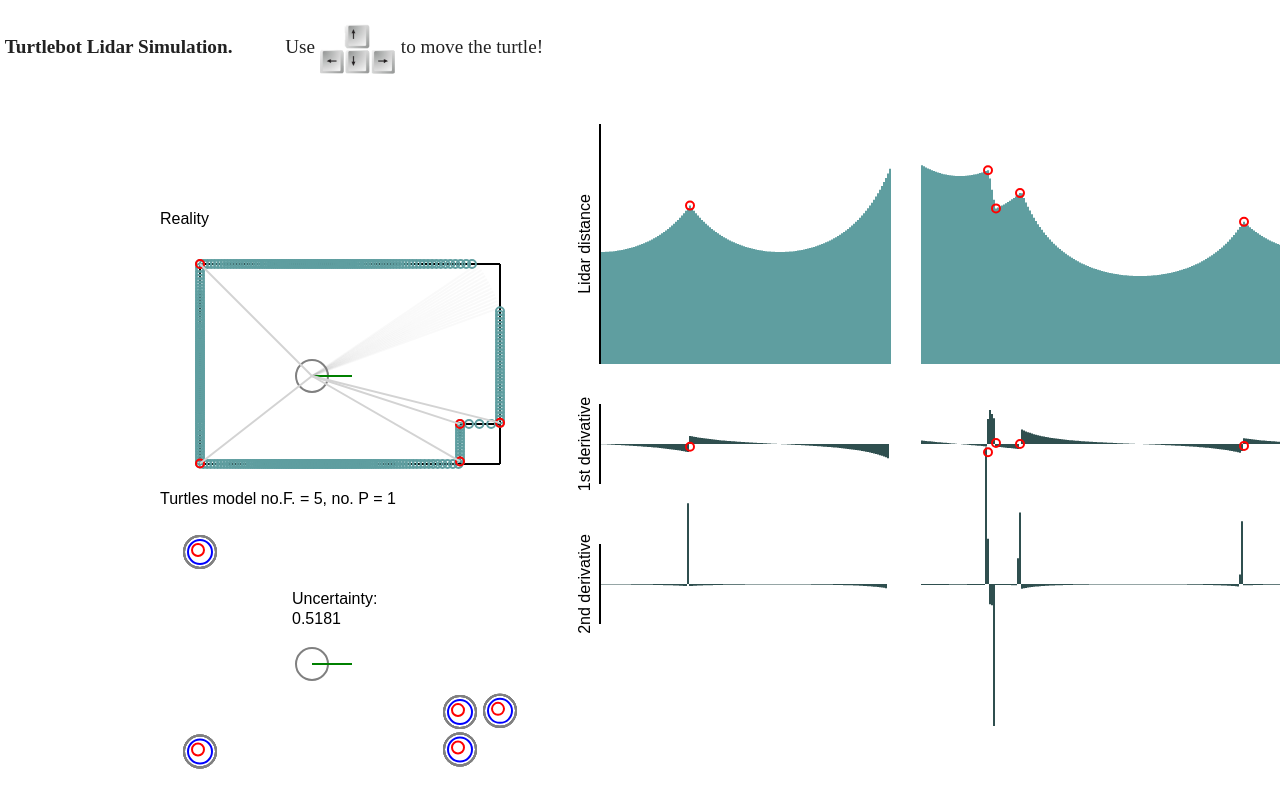
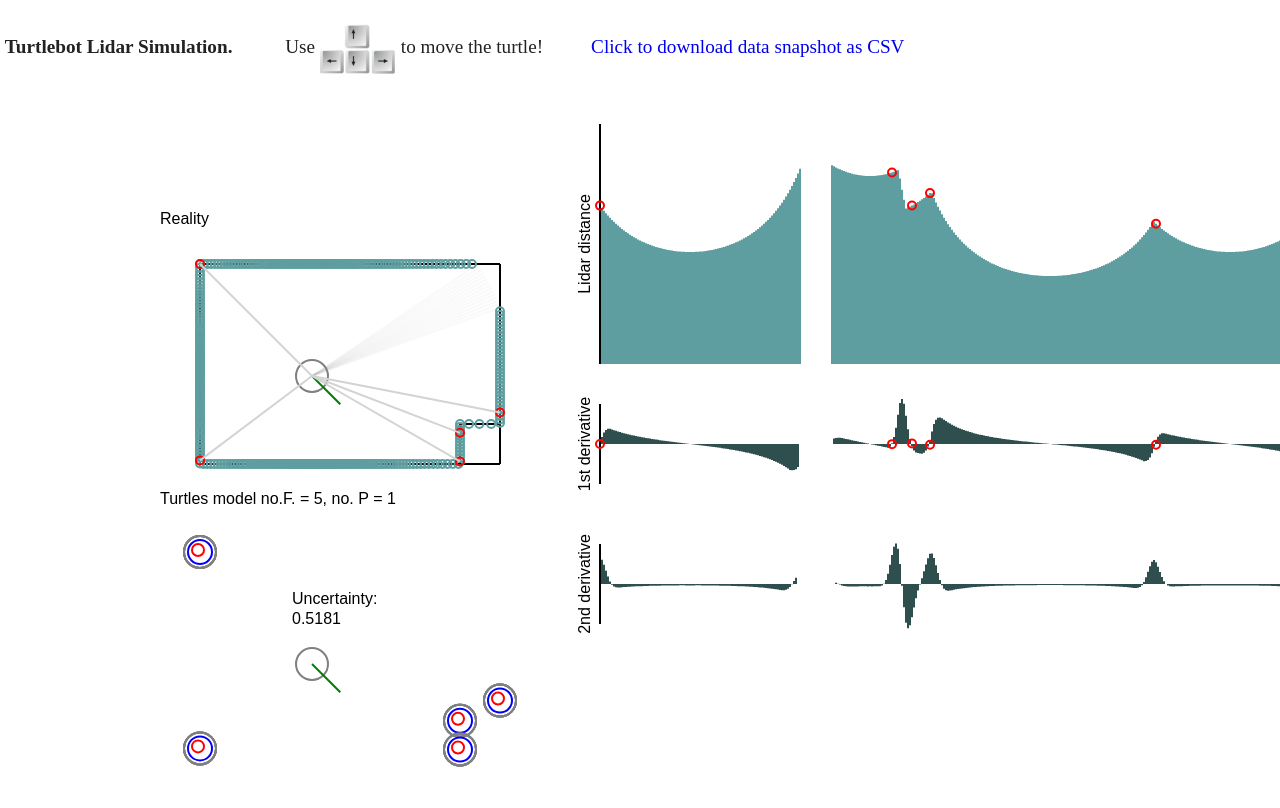
Before and after one commit to mirkosertic/TurtleBotLidar, a website built with Parcel: page index.html in a window 1280 px wide. Built offline with nearby package versions, Linux system fonts and the light colour scheme; animation ran at ten frames a second.

Commit message:
Some refactorings

```diff
--- a/css/main.css
+++ b/css/main.css
@@ -281,3 +281,9 @@
   font-weight: normal;
   padding-left: 3rem;
 }
+
+p a {
+  font-weight: normal;
+  padding-left: 3rem;
+  text-decoration: none;
+}
--- a/index.html
+++ b/index.html
@@ -23,7 +23,7 @@
 </head>
 
 <body>
-  <p>Turtlebot Lidar Simulation. <span>Use <img src="img/keys.png" height="50"> to move the turtle!</span></p>
+  <p>Turtlebot Lidar Simulation. <span>Use <img src="img/keys.png" height="50"> to move the turtle!</span><a id="download">Click to download data snapshot as CSV</a></p>
   <canvas id="rendering" width="1300" height="850"></canvas>
 
   <script src="js/vendor/modernizr-3.11.2.min.js"></script>
--- a/js/derivative.js
+++ b/js/derivative.js
@@ -7,13 +7,48 @@
   return data[pos];
 }
 
+function derivativeOfInternal(data,maxsize,offset,i) {
+  const leftPos = positionOverflowingValueFrom(i - offset, data, maxsize);
+  const rightPos = positionOverflowingValueFrom(i + offset, data, maxsize);
+  if (leftPos && rightPos) {
+    return (rightPos - leftPos) / (offset + 1);
+  }
+  return undefined;
+}
+
 function derivativeOf(data,maxsize,offset) {
   const result = []
   for (let i = 0; i < maxsize; i++) {
-    const leftPos = positionOverflowingValueFrom(i, data, maxsize);
-    const rightPos = positionOverflowingValueFrom(i + offset, data, maxsize);
-    if (leftPos && rightPos) {
-      result[i] = (rightPos - leftPos);
+      // https://web.media.mit.edu/~crtaylor/calculator.html
+      /*const s1 = positionOverflowingValueFrom(i - 3, data, maxsize);
+      const s2 = positionOverflowingValueFrom(i - 2, data, maxsize);
+      const s3 = positionOverflowingValueFrom(i - 1, data, maxsize);
+      const s4 = positionOverflowingValueFrom(i + 1, data, maxsize);
+      const s5 = positionOverflowingValueFrom(i + 2, data, maxsize);
+      const s6 = positionOverflowingValueFrom(i + 3, data, maxsize);
+      if (s1 && s2 && s3 && s4 && s4 && s6) {
+        result[i] = (-s1 + 9 * s2 - 45 * s3 + 45 * s4 - 9 * s5 + s6) / 60;
+      } else {
+        result[i] = undefined;
+      }*/
+
+    let sum = undefined;
+    let samples = 0;
+    for (let j = offset; j >= 1; j--) {
+      const res = derivativeOfInternal(data, maxsize, j, i);
+      if (res) {
+        if (sum) {
+          sum += res;
+        } else {
+          sum = res;
+        }
+        samples++;
+      }
+    }
+    if (sum) {
+      result[i] = sum / samples;
+    } else {
+      result[i] = undefined;
     }
   }
   return result;
--- a/js/envsim.js
+++ b/js/envsim.js
@@ -5,11 +5,12 @@
 
   constructor() {
     this.location = new Point(56, 56);
-    this.theta = 0;
+    this.theta = 45;
     this.lidarLength = 100;
     this.lidarNoise = 0;
+    this.lidarSamples = 0;
     this.lidarMinResolution = 1;
-    this.lidarSampleCount = 0;
+    this.edgeDetectionThreshold = 5;
     this.walls = [
       new Linesegment(new Point(0,0), new Point(150, 0)),
       new Linesegment(new Point(150, 0), new Point(150, 100)),
@@ -36,10 +37,9 @@
         const intersection = wall.intersectionWith(new Linesegment(this.location, lidarRayTarget));
         if (intersection) {
           let distance = this.location.distanceTo(intersection) + gaussianNoise(this.lidarNoise);
-          // Now, we take more samples to average out noise
-          for (let k = 0; k < this.lidarSampleCount; k++) {
-            let newMeasure = this.location.distanceTo(intersection) + gaussianNoise(this.lidarNoise);
-            distance = (distance + newMeasure) / 2;
+          for (let k = 0; k < this.lidarSamples; k++) {
+            let d2 = this.location.distanceTo(intersection) + gaussianNoise(this.lidarNoise);
+            distance = (distance + d2) / 2;
           }
           if (nearestIntersection) {
             if (nearestIntersection.distance > distance) {
--- a/js/main.js
+++ b/js/main.js
@@ -18,7 +18,7 @@
   particles: [
     {
       location: new Point(0, 0),
-      theta: 0,
+      theta: turtleState.theta,
       score: 1,
       uncertainty: Math.pow(10, 2)
     }
@@ -235,6 +235,8 @@
   context.restore();
 }
 
+var dataBlob = undefined;
+
 function drawSimulation() {
 
   context.clearRect(-100, -100, 1000, 1000);
@@ -373,14 +375,16 @@
   context.closePath();
   context.restore();
 
-  const rateOfChanges1st = derivativeOf(currentFrame, currentRay, 1);
-  const rateOfChanges2nd = derivativeOf(rateOfChanges1st, currentRay, 1);
+  const rateOfChanges1st = derivativeOf(currentFrame, currentRay, turtleState.edgeDetectionThreshold);
+  const rateOfChanges2nd = derivativeOf(rateOfChanges1st, currentRay, turtleState.edgeDetectionThreshold);
 
   // Render derivatives
-  renderData(200, 90, 'DarkSlateGrey', rateOfChanges1st, maxNumScans, rotationOffset, 3, '1st derivative', 20);
-  renderData(200, 160, 'DarkSlateGrey', rateOfChanges2nd, maxNumScans, rotationOffset, 15, '2nd derivative',20);
+  renderData(200, 90, 'DarkSlateGrey', rateOfChanges1st, maxNumScans, rotationOffset, 5, '1st derivative', 20);
+  renderData(200, 160, 'DarkSlateGrey', rateOfChanges2nd, maxNumScans, rotationOffset, 20, '2nd derivative',20);
 
   const detectedFeatures = [];
+
+  var csv = 'Angle;Distance;1st dvt;2nd dvt;Feature Detected\n';
 
   // Check for maxima and sharp edges
   for (let i = 0; i < currentRay; i++) {
@@ -391,14 +395,33 @@
 
     var featureDetected = false;
     if (current1stValue && previous1stValue && current2ndValue) {
-      if (previous1stValue >= 0 && current1stValue < 0) {
+      if (previous1stValue >= 0 && current1stValue < 0 && current2ndValue < -0.3) {
         // Farest point, maxima in lidar data
         featureDetected = true;
-      } else if (previous1stValue < 0 && current1stValue > 0.45) {
+      } else if (previous1stValue < 0 && current1stValue >= 0 && current2ndValue > 0.3) {
         // Sharp edge
         featureDetected = true;
       }
     }
+
+    csv+= '' + i + ';';
+    if (currentFrame[i]) {
+      csv+=Math.round(currentFrame[i] * 100);
+    }
+    csv+=';';
+    if (rateOfChanges1st[i]) {
+      csv+=Math.round(rateOfChanges1st[i] * 100);
+    }
+    csv+=';';
+    if (rateOfChanges2nd[i]) {
+      csv+=Math.round(rateOfChanges2nd[i] * 100);
+    }
+    csv+=';';
+    if (featureDetected)  {
+      csv+='Feature';
+    }
+    csv+='\n';
+
     const distance = currentFrame[i];
     if (featureDetected && distance) {
 
@@ -453,6 +476,11 @@
     }
   }
 
+  dataBlob = new Blob([csv], {type: 'text/csv'});
+  const element = document.getElementById('download');
+  element.href = window.URL.createObjectURL(dataBlob);
+  element.dowload = 'snapshot.csv';
+
   turtleMindModel.updateParticleState(detectedFeatures);
 }
 
```
